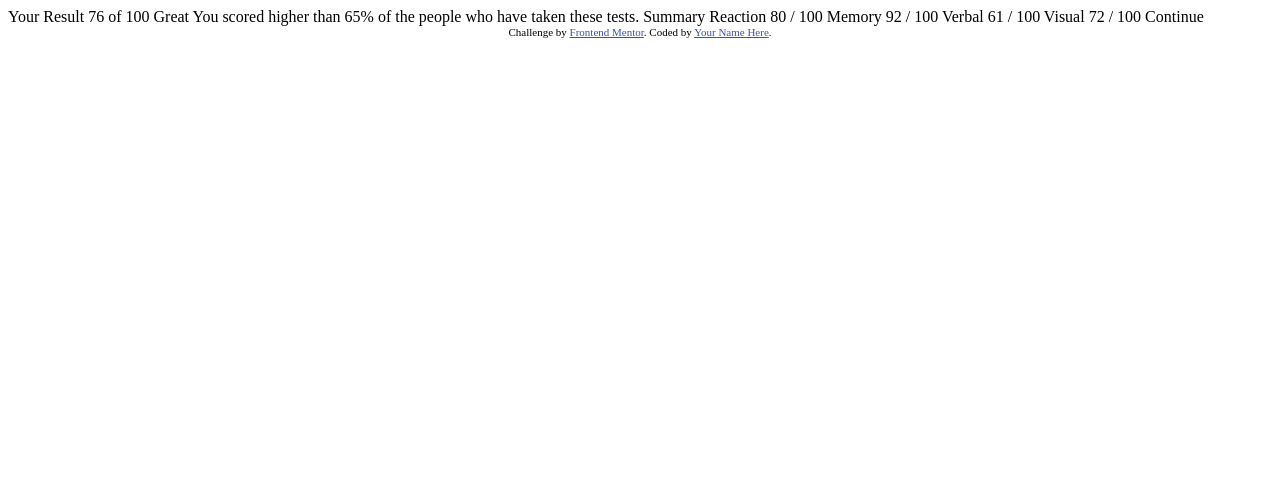
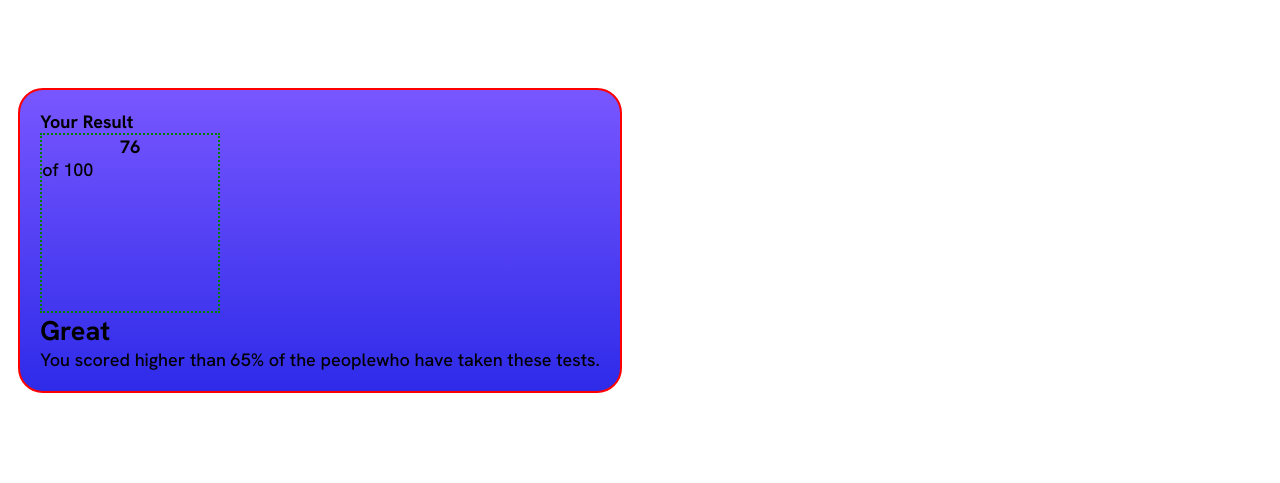
Before and after one commit to Krishnanand-G/learning-flexbox, a plain HTML site: page index.html in a window 1280 px wide. Drawn offline with Linux system fonts and the light colour scheme.

Commit message:
added markup : result section

```diff
--- a/index.html
+++ b/index.html
@@ -5,43 +5,29 @@
   <meta name="viewport" content="width=device-width, initial-scale=1.0"> <!-- displays site properly based on user's device -->
 
   <link rel="icon" type="image/png" sizes="32x32" href="./assets/images/favicon-32x32.png">
-
+  <link rel="stylesheet" href="styles.css">
+  <link rel="preconnect" href="https://fonts.googleapis.com">
+<link rel="preconnect" href="https://fonts.gstatic.com" crossorigin>
+<link href="https://fonts.googleapis.com/css2?family=Hanken+Grotesk:wght@500;700;800&display=swap" rel="stylesheet">
   <title>Frontend Mentor | Results summary component</title>
-
-  <!-- Feel free to remove these styles or customise in your own stylesheet 👍 -->
-  <style>
-    .attribution { font-size: 11px; text-align: center; }
-    .attribution a { color: hsl(228, 45%, 44%); }
-  </style>
 </head>
 <body>
+  <div class="wrapper">
+    <div class="result-section">
+      <h4>Your Result</h4>
 
-  Your Result
-  76
-  of 100
+      <div class="result-container">
+        <p><b>76</b></p>
+        <p class="total">of 100</p>
+      </div>
+      <h2>Great</h2>
+      <p>
+        You scored higher than 65% of the
+        peoplewho have taken these tests.
+      </p>
+      </div>
 
-  Great
-  You scored higher than 65% of the people who have taken these tests.
-
-  Summary
-
-  Reaction
-  80 / 100
-
-  Memory
-  92 / 100
-
-  Verbal
-  61 / 100
-
-  Visual
-  72 / 100
-
-  Continue
-
-  <div class="attribution">
-    Challenge by <a href="https://www.frontendmentor.io?ref=challenge" target="_blank">Frontend Mentor</a>.
-    Coded by <a href="#">Your Name Here</a>.
+    <div class="summary-section"></div>
   </div>
 </body>
 </html>
--- a/styles.css
+++ b/styles.css
@@ -0,0 +1,51 @@
+* {
+    box-sizing: border-box;
+}
+
+*, *::before, *::after {
+    box-sizing: inherit;
+    padding: 0px;
+    margin: 0;
+}
+
+body {
+    font-family: 'Hanken Grotesk', sans-serif;
+    height: 100vh;
+    font-size: 18px;
+}
+
+.wrapper {
+    height: 60vh;
+    width: 80vh;
+    display: flex;
+    justify-content: center;
+    align-items: center;
+    background-color: hsl(0, 0%, 100%);
+    border-radius:25px;
+}
+
+.result-section{
+    margin: auto;
+    border: 2px solid red;
+    padding: 20px;
+    background: blue;
+    border-radius: 25px;
+    background-image: linear-gradient(hsl(252, 100%, 67%),
+     hsl(241, 81%, 54%));
+
+     display: flex;
+     flex-direction: column;
+}
+
+.result-container {
+    border: 2px dotted green;
+    height: 22vh;
+    width: 22vh;
+    text-align: center;
+    display: flex;
+    flex-direction: column;
+}
+
+.total {
+    display: flex;
+}
```
